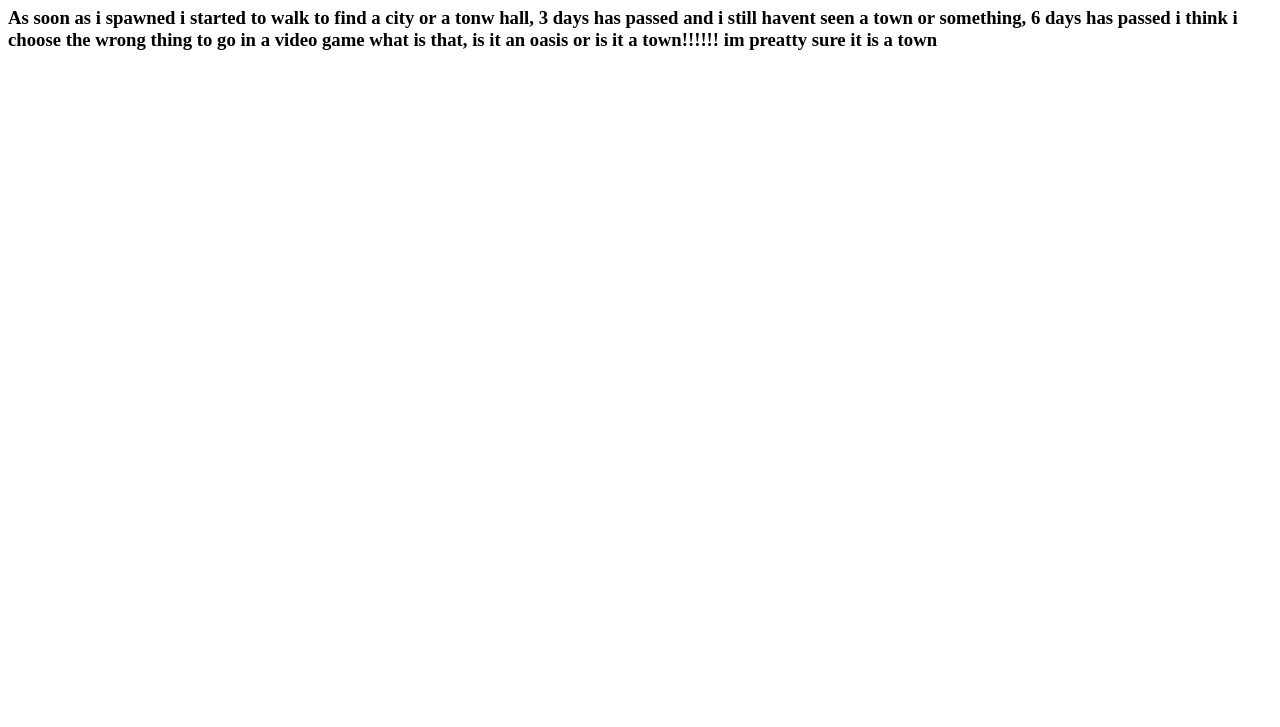
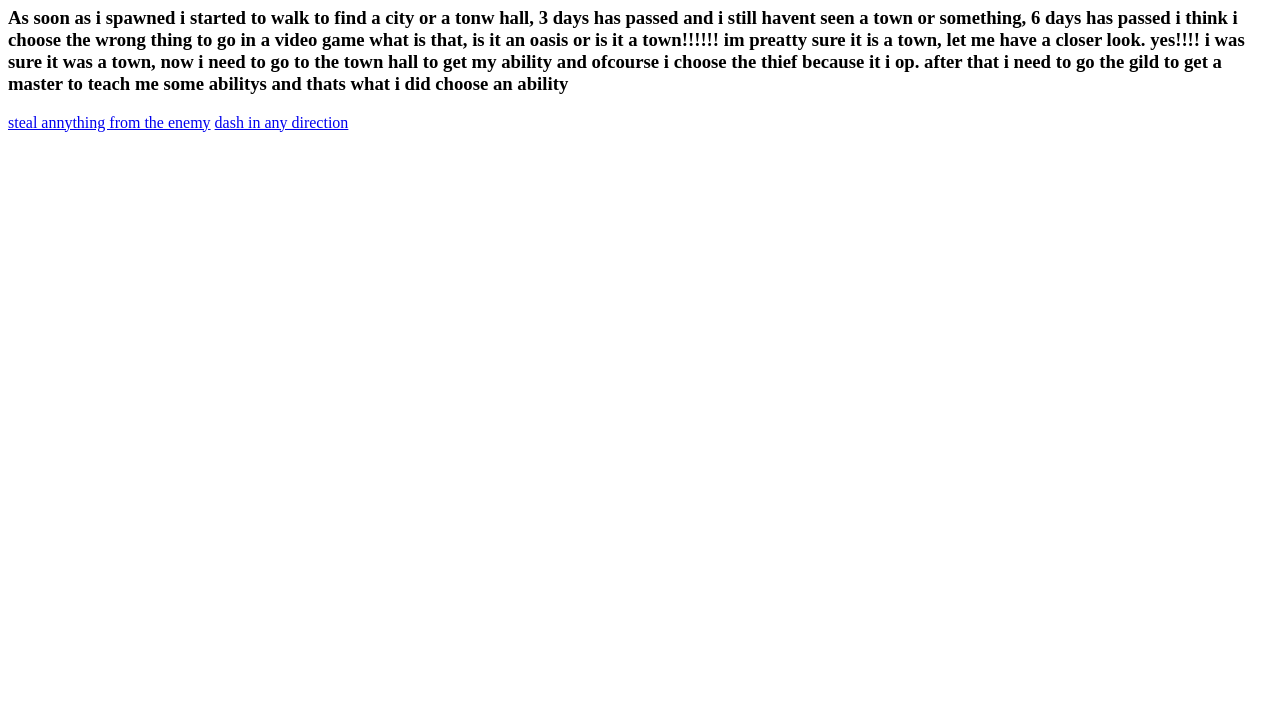
Before and after one commit to Konosuba43/unit1-story-html, a plain HTML site: page newgame.html in a window 1280 px wide. Shown: the part 73-800 px from the top of the page. Drawn offline with Linux system fonts and the light colour scheme.

Commit message:
dgdheh45htyrhy

```diff
--- a/newgame.html
+++ b/newgame.html
@@ -6,11 +6,23 @@
     <title>Document</title>
 </head>
 <body>
-    <h1><b>chapter 1      the arrive to the game</b></h1>
-    <h3>As soon as i spawned i started to walk to find a city or a tonw hall,
-        3 days has passed and i still havent seen a town or something,
-        6 days has passed i think i choose the wrong thing to go in a video game
-        what is that, is it an oasis or is it a town!!!!!! im preatty sure it is a town
+    <h1><b>chapter 1      the arrival to the game</b></h1>
+    <h3>As soon as i spawned i started to walk to find
+         a city or a tonw hall,
+        3 days has passed and i still havent seen a
+        town or something,
+        6 days has passed i think i choose the wrong
+        thing to go in a video game
+        what is that, is it an oasis or is it a town!!!!!!
+         im preatty sure it is a town, let me have a closer look.
+         yes!!!!   i was sure it was a town, now i need to go to
+         the town hall to get my ability and ofcourse i choose
+         the thief because it i op.
+         after that i need to go the gild to get a master to teach
+          me some abilitys and thats what i did
+choose an ability
     </h3>
+    <a href="ability1.html">steal annything from the enemy</a>
+    <a href="ability2.html">dash in any direction</a>
 </body>
 </html>
```
Also changed, not shown: ability1.html (added, +11 -0 lines), ability2.html (added, +11 -0 lines), index.html (+1 -1 lines).
